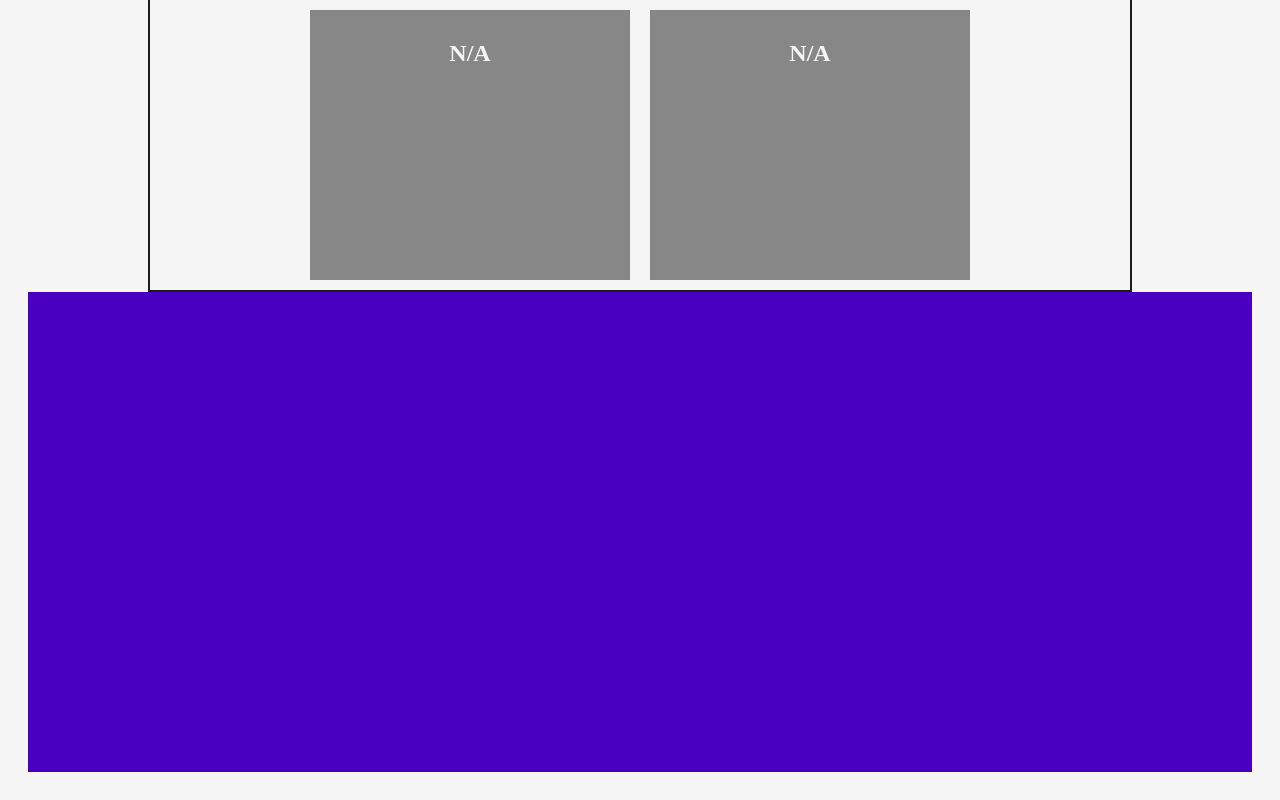
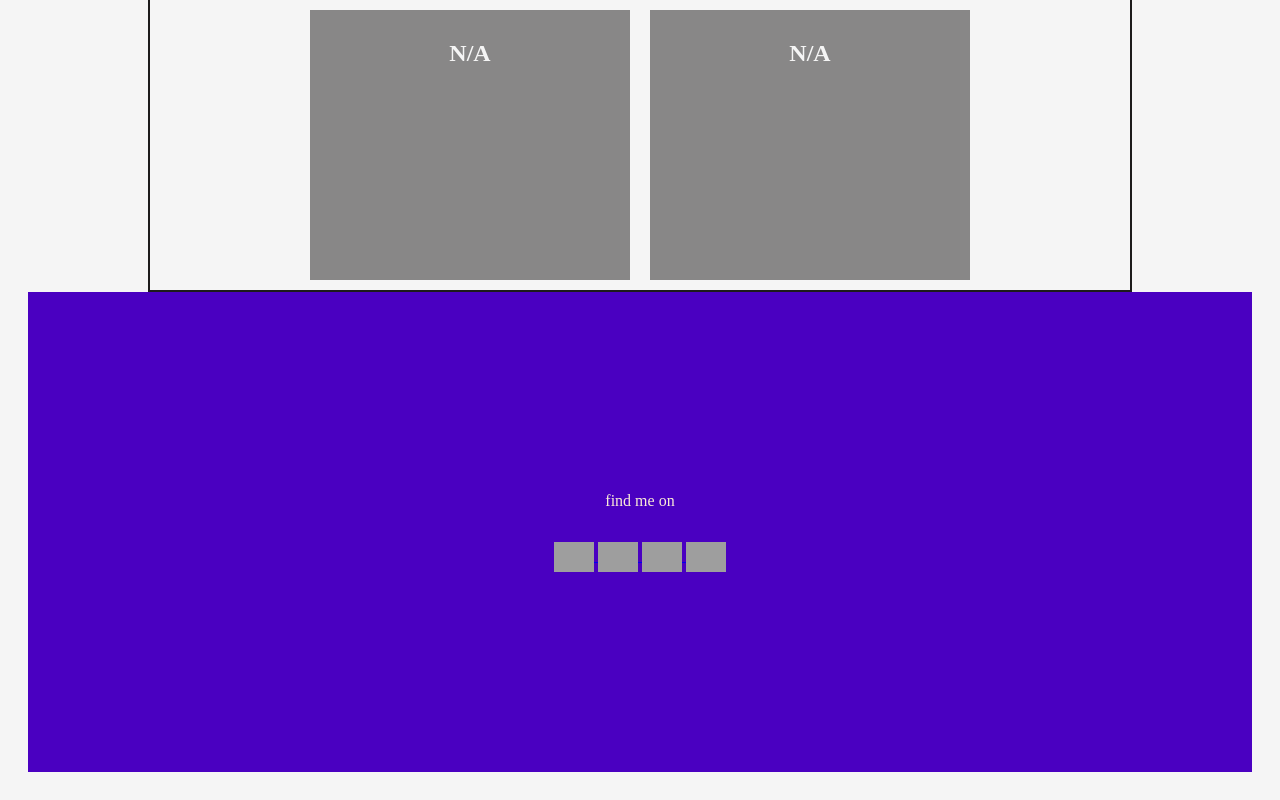
Before and after one commit to ARUN-Nadarajah/Arun-Nadarajah, a plain HTML site: page portfolio/main/index.html in a window 1280 px wide. Shown: the part 2500-3300 px from the top of the page. Drawn offline with Linux system fonts and the light colour scheme; grey boxes are pictures that could not be loaded.

Commit message:
update commit

```diff
--- a/portfolio/main/index.html
+++ b/portfolio/main/index.html
@@ -140,6 +140,22 @@
     </div>
 
     <div class="social">
+        <p>find me on</p>
+        <p>
+            <a href="https://linkedin.com/in/arunnadarajah2024" target="_blank">
+                <img align="center" src="https://raw.githubusercontent.com/rahuldkjain/github-profile-readme-generator/master/src/images/icons/Social/linked-in-alt.svg" alt="LinkedIn" height="30" width="40" />
+            </a>
+            <a href="https://github.com/ARUN-Nadarajah" target="_blank">
+                <img align="center" src="https://raw.githubusercontent.com/rahuldkjain/github-profile-readme-generator/master/src/images/icons/Social/github.svg" alt="GitHub" height="30" width="40" />
+            </a>
+            <a href="https://www.facebook.com/profile.php?id=100025937449274" target="_blank">
+                <img align="center" src="https://raw.githubusercontent.com/rahuldkjain/github-profile-readme-generator/master/src/images/icons/Social/facebook.svg" alt="Facebook" height="30" width="40" />
+            </a>
+            <a href="https://www.instagram.com/nadarajah_arun/" target="_blank">
+                <img align="center" src="https://raw.githubusercontent.com/rahuldkjain/github-profile-readme-generator/master/src/images/icons/Social/instagram.svg" alt="Instagram" height="30" width="40" />
+            </a>
+
+        </p>
 
     </div>
 
--- a/portfolio/main/style.css
+++ b/portfolio/main/style.css
@@ -273,6 +273,11 @@ body{
 }
 
 .social{
+    display: flex;
+    flex-direction: column;
+    justify-content: center;
+    align-items: center;
+    color: antiquewhite;
     width: 100%;
     height: auto;
     min-height: 60vh;
```
